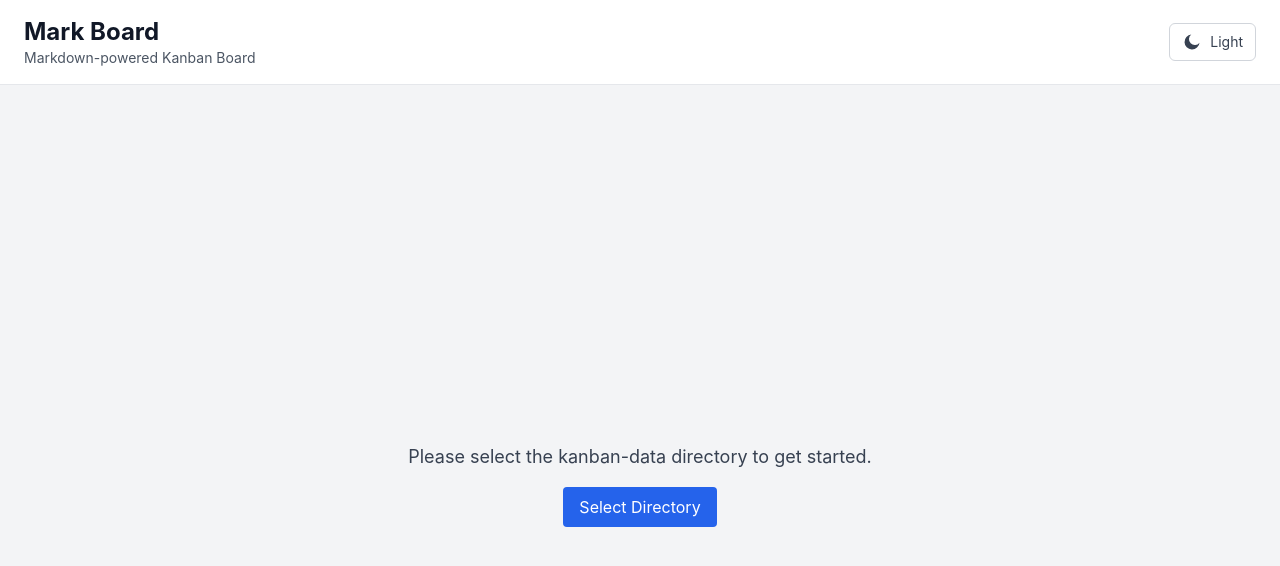
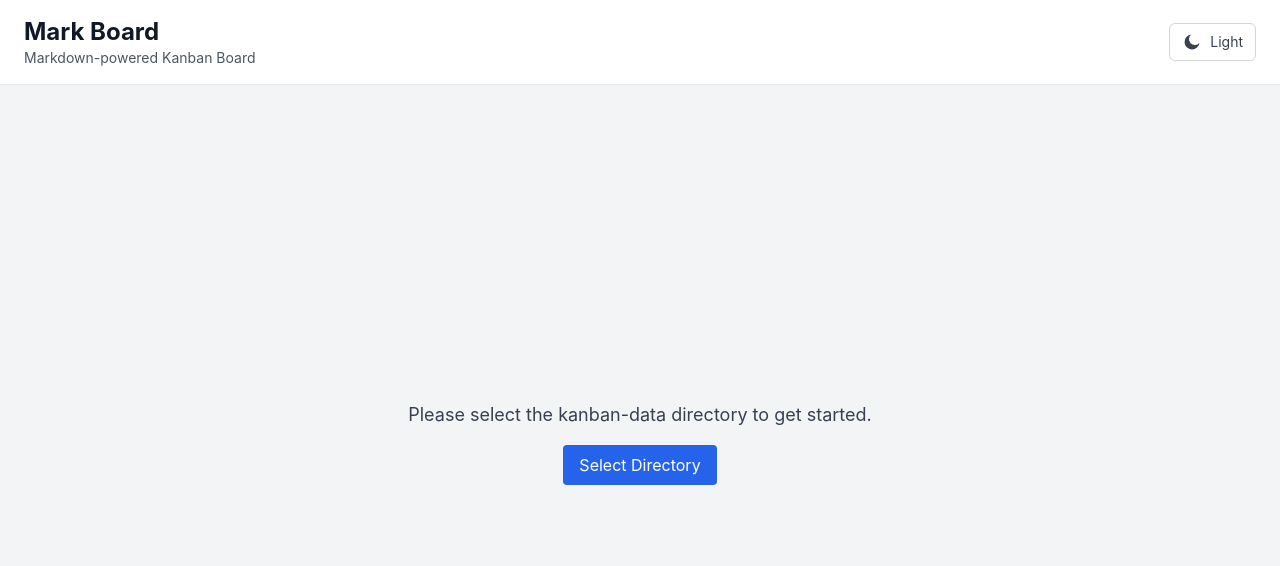
Before and after one commit to isaaceliape/mark-board, a React (Vite) app: page / in a window 1280 px wide. Shown: the top 566 px of the page. Built offline with nearby package versions, Linux system fonts and the light colour scheme.

Commit message:
fix max height for columns

```diff
--- a/src/index.css
+++ b/src/index.css
@@ -31,3 +31,7 @@ body {
   width: 100%;
   height: 100vh;
 }
+
+.h-screen {
+  height: calc(100vh - 85px);
+}
```
